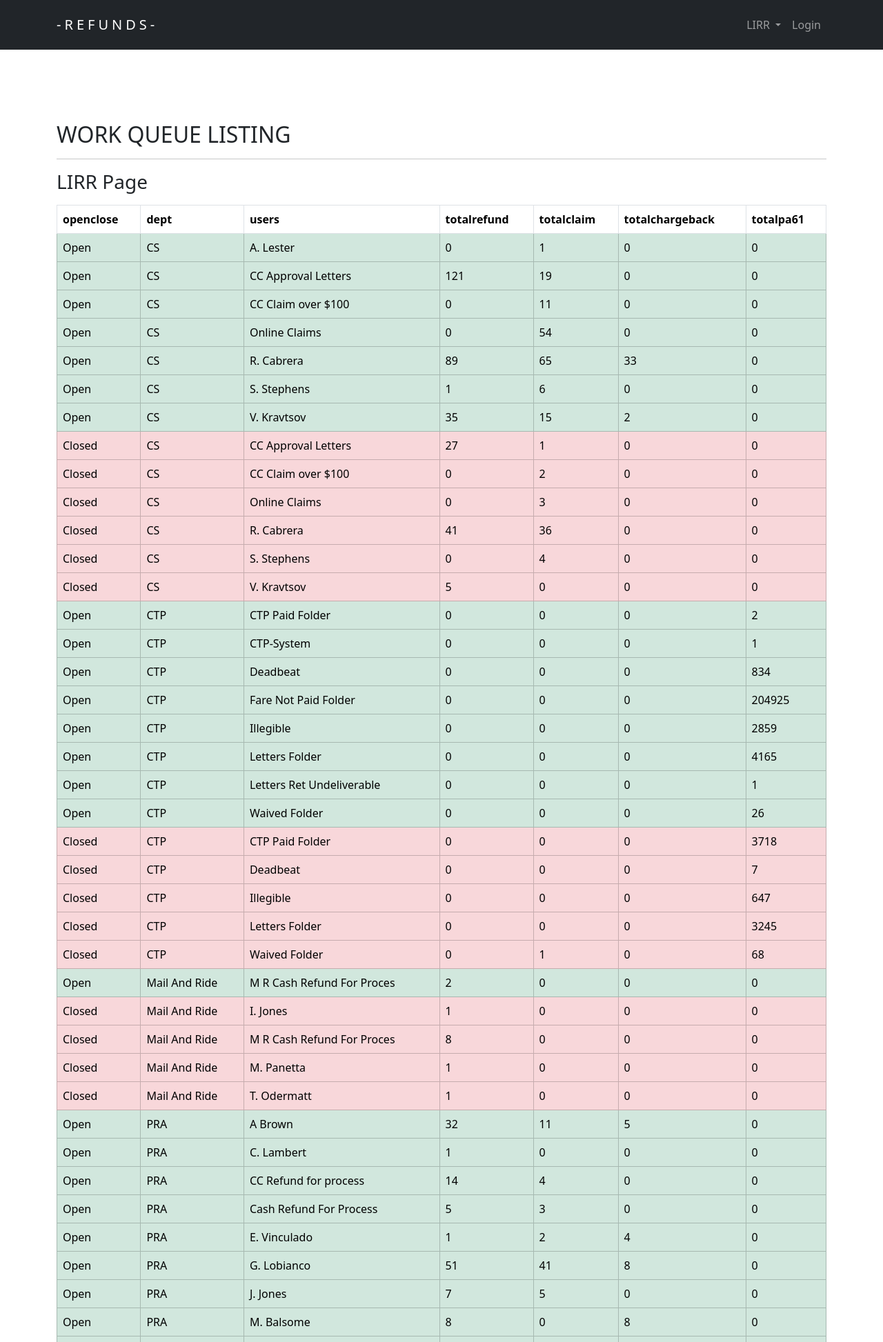
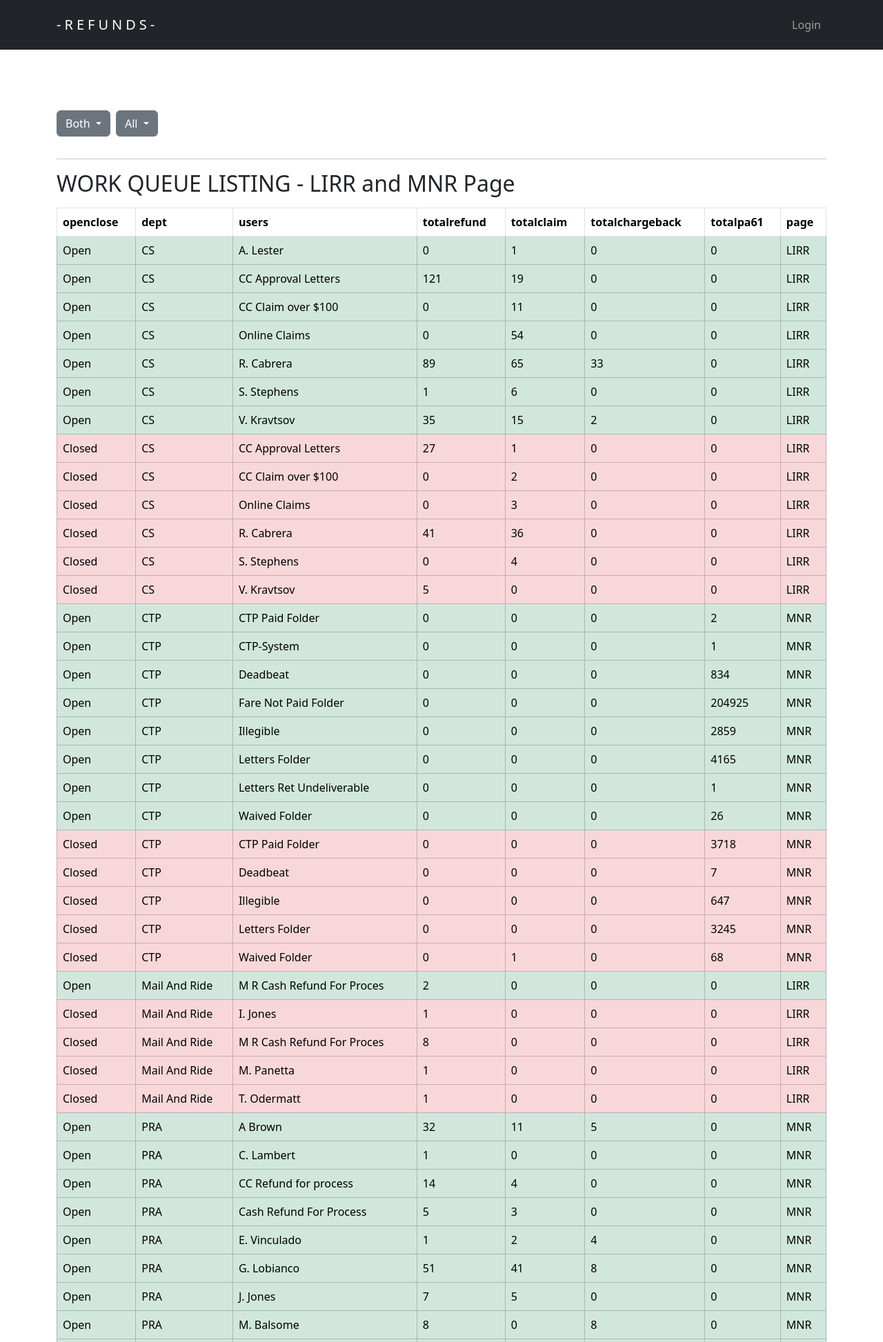
Before and after one commit to yeswanth-fullstack/mta, a Django app: page / in a window 1280 px wide. Shown: the top 1946 px of the page at 69% size. Run offline with Django 5.2, Linux system fonts and the light colour scheme; some libraries are stand-ins or nearby versions.

Commit message:
added dropdown for page and dept selection

```diff
--- a/home/templates/home/index.html
+++ b/home/templates/home/index.html
@@ -1,11 +1,68 @@
 {% extends 'base.html' %} {% block content %}
 <div class="p-3">
   <div class="container">
+    <div class="d-flex gap-2">
+      <div class="dropdown">
+        <button
+          class="btn btn-secondary dropdown-toggle"
+          type="button"
+          id="dropdownMenuButton1"
+          data-bs-toggle="dropdown"
+          aria-haspopup="true"
+          aria-expanded="false"
+        >
+          {{ template_data.selected_page|default:"More" }}
+        </button>
+        <div class="dropdown-menu" aria-labelledby="dropdownMenuButton1">
+          <a class="dropdown-item" href="{% url 'home.index' %}">Both</a>
+          <a class="dropdown-item" href="{% url 'home.lirr' %}">LIRR</a>
+          <a class="dropdown-item" href="{% url 'home.mnr' %}">MNR</a>
+        </div>
+      </div>
+      <div class="dropdown">
+        <button
+          class="btn btn-secondary dropdown-toggle"
+          type="button"
+          id="dropdownMenuButton2"
+          data-bs-toggle="dropdown"
+          aria-haspopup="true"
+          aria-expanded="false"
+        >
+          {{ template_data.selected_sub }}
+        </button>
+        <div class="dropdown-menu" aria-labelledby="dropdownMenuButton2">
+          <a
+            class="dropdown-item"
+            href="{% url 'home.subpage' template_data.selected_page 'All' %}"
+            >All</a
+          >
+          <a
+            class="dropdown-item"
+            href="{% url 'home.subpage' template_data.selected_page 'CTP' %}"
+            >CTP</a
+          >
+          <a
+            class="dropdown-item"
+            href="{% url 'home.subpage' template_data.selected_page 'PRA' %}"
+            >PRA</a
+          >
+          <a
+            class="dropdown-item"
+            href="{% url 'home.subpage' template_data.selected_page 'CS' %}"
+            >CS</a
+          >
+          <a
+            class="dropdown-item"
+            href="{% url 'home.subpage' template_data.selected_page 'MailAndRide' %}"
+            >Mail And Ride</a
+          >
+        </div>
+      </div>
+    </div>
     <div class="row mt-3">
       <div class="col mx-auto mb-3">
-        <h2>WORK QUEUE LISTING</h2>
         <hr />
-        <h3>{{ template_data.title }}</h3>
+        <h2>WORK QUEUE LISTING - {{ template_data.title }}</h2>
         <table class="mt-3 table table-bordered">
           <thead>
             <tr>
@@ -18,6 +75,8 @@
             {% for row in template_data.data %}
             <tr
               class="{% if row.openclose == 'Open' %} table-success {% else %} table-danger {% endif %}"
+              style="cursor: pointer"
+              onclick="window.location.href='{% url 'home.show' forloop.counter0 %}'"
             >
               {% for value in row.values %}
               <td scope="row">{{value}}</td>
--- a/home/urls.py
+++ b/home/urls.py
@@ -3,5 +3,8 @@
 
 urlpatterns = [
     path("", views.home, name="home.index"),
+    path("lirr/", views.lirr, name="home.lirr"),
     path("mnr/", views.mnr, name="home.mnr"),
+    path("<int:id>/", views.show, name="home.show"),
+    path("<slug:page>/<slug:subpage>/", views.subpage, name="home.subpage"),
 ]
--- a/home/views.py
+++ b/home/views.py
@@ -9,6 +9,7 @@
         "totalclaim": 1,
         "totalchargeback": 0,
         "totalpa61": 0,
+        "page": "LIRR",
     },
     {
         "openclose": "Open",
@@ -18,6 +19,7 @@
         "totalclaim": 19,
         "totalchargeback": 0,
         "totalpa61": 0,
+        "page": "LIRR",
     },
     {
         "openclose": "Open",
@@ -27,6 +29,7 @@
         "totalclaim": 11,
         "totalchargeback": 0,
         "totalpa61": 0,
+        "page": "LIRR",
     },
     {
         "openclose": "Open",
@@ -36,6 +39,7 @@
         "totalclaim": 54,
         "totalchargeback": 0,
         "totalpa61": 0,
+        "page": "LIRR",
     },
     {
         "openclose": "Open",
@@ -45,6 +49,7 @@
         "totalclaim": 65,
         "totalchargeback": 33,
         "totalpa61": 0,
+        "page": "LIRR",
     },
     {
         "openclose": "Open",
@@ -54,6 +59,7 @@
         "totalclaim": 6,
         "totalchargeback": 0,
         "totalpa61": 0,
+        "page": "LIRR",
     },
     {
         "openclose": "Open",
@@ -63,6 +69,7 @@
         "totalclaim": 15,
         "totalchargeback": 2,
         "totalpa61": 0,
+        "page": "LIRR",
     },
     {
         "openclose": "Closed",
@@ -72,6 +79,7 @@
         "totalclaim": 1,
         "totalchargeback": 0,
         "totalpa61": 0,
+        "page": "LIRR",
     },
     {
         "openclose": "Closed",
@@ -81,6 +89,7 @@
         "totalclaim": 2,
         "totalchargeback": 0,
         "totalpa61": 0,
+        "page": "LIRR",
     },
     {
         "openclose": "Closed",
@@ -90,6 +99,7 @@
         "totalclaim": 3,
         "totalchargeback": 0,
         "totalpa61": 0,
+        "page": "LIRR",
     },
     {
         "openclose": "Closed",
@@ -99,6 +109,7 @@
         "totalclaim": 36,
         "totalchargeback": 0,
         "totalpa61": 0,
+        "page": "LIRR",
     },
     {
         "openclose": "Closed",
@@ -108,6 +119,7 @@
         "totalclaim": 4,
         "totalchargeback": 0,
         "totalpa61": 0,
+        "page": "LIRR",
     },
     {
         "openclose": "Closed",
@@ -117,6 +129,7 @@
         "totalclaim": 0,
         "totalchargeback": 0,
         "totalpa61": 0,
+        "page": "LIRR",
     },
     {
         "openclose": "Open",
@@ -126,6 +139,7 @@
         "totalclaim": 0,
         "totalchargeback": 0,
         "totalpa61": 2,
+        "page": "MNR",
     },
     {
         "openclose": "Open",
@@ -135,6 +149,7 @@
         "totalclaim": 0,
         "totalchargeback": 0,
         "totalpa61": 1,
+        "page": "MNR",
     },
     {
         "openclose": "Open",
@@ -144,6 +159,7 @@
         "totalclaim": 0,
         "totalchargeback": 0,
         "totalpa61": 834,
+        "page": "MNR",
     },
     {
         "openclose": "Open",
@@ -153,6 +169,7 @@
         "totalclaim": 0,
         "totalchargeback": 0,
         "totalpa61": 204925,
+        "page": "MNR",
     },
     {
         "openclose": "Open",
@@ -162,6 +179,7 @@
         "totalclaim": 0,
         "totalchargeback": 0,
         "totalpa61": 2859,
+        "page": "MNR",
     },
     {
         "openclose": "Open",
@@ -171,6 +189,7 @@
         "totalclaim": 0,
         "totalchargeback": 0,
         "totalpa61": 4165,
+        "page": "MNR",
     },
     {
         "openclose": "Open",
@@ -180,6 +199,7 @@
         "totalclaim": 0,
         "totalchargeback": 0,
         "totalpa61": 1,
+        "page": "MNR",
     },
     {
         "openclose": "Open",
@@ -189,6 +209,7 @@
         "totalclaim": 0,
         "totalchargeback": 0,
         "totalpa61": 26,
+        "page": "MNR",
     },
     {
         "openclose": "Closed",
@@ -198,6 +219,7 @@
         "totalclaim": 0,
         "totalchargeback": 0,
         "totalpa61": 3718,
+        "page": "MNR",
     },
     {
         "openclose": "Closed",
@@ -207,6 +229,7 @@
         "totalclaim": 0,
         "totalchargeback": 0,
         "totalpa61": 7,
+        "page": "MNR",
     },
     {
         "openclose": "Closed",
@@ -216,6 +239,7 @@
         "totalclaim": 0,
         "totalchargeback": 0,
         "totalpa61": 647,
+        "page": "MNR",
     },
     {
         "openclose": "Closed",
@@ -225,6 +249,7 @@
         "totalclaim": 0,
         "totalchargeback": 0,
         "totalpa61": 3245,
+        "page": "MNR",
     },
     {
         "openclose": "Closed",
@@ -234,6 +259,7 @@
         "totalclaim": 1,
         "totalchargeback": 0,
         "totalpa61": 68,
+        "page": "MNR",
     },
     {
         "openclose": "Open",
@@ -243,6 +269,7 @@
         "totalclaim": 0,
         "totalchargeback": 0,
         "totalpa61": 0,
+        "page": "LIRR",
     },
     {
         "openclose": "Closed",
@@ -252,6 +279,7 @@
         "totalclaim": 0,
         "totalchargeback": 0,
         "totalpa61": 0,
+        "page": "LIRR",
     },
     {
         "openclose": "Closed",
@@ -261,6 +289,7 @@
         "totalclaim": 0,
         "totalchargeback": 0,
         "totalpa61": 0,
+        "page": "LIRR",
     },
     {
         "openclose": "Closed",
@@ -270,6 +299,7 @@
         "totalclaim": 0,
         "totalchargeback": 0,
         "totalpa61": 0,
+        "page": "LIRR",
     },
     {
         "openclose": "Closed",
@@ -279,6 +309,7 @@
         "totalclaim": 0,
         "totalchargeback": 0,
         "totalpa61": 0,
+        "page": "LIRR",
     },
     {
         "openclose": "Open",
@@ -288,6 +319,7 @@
         "totalclaim": 11,
         "totalchargeback": 5,
         "totalpa61": 0,
+        "page": "MNR",
     },
     {
         "openclose": "Open",
@@ -297,6 +329,7 @@
         "totalclaim": 0,
         "totalchargeback": 0,
         "totalpa61": 0,
+        "page": "MNR",
     },
     {
         "openclose": "Open",
@@ -306,6 +339,7 @@
         "totalclaim": 4,
         "totalchargeback": 0,
         "totalpa61": 0,
+        "page": "MNR",
     },
     {
         "openclose": "Open",
@@ -315,6 +349,7 @@
         "totalclaim": 3,
         "totalchargeback": 0,
         "totalpa61": 0,
+        "page": "MNR",
     },
     {
         "openclose": "Open",
@@ -324,6 +359,7 @@
         "totalclaim": 2,
         "totalchargeback": 4,
         "totalpa61": 0,
+        "page": "MNR",
     },
     {
         "openclose": "Open",
@@ -333,6 +369,7 @@
         "totalclaim": 41,
         "totalchargeback": 8,
         "totalpa61": 0,
+        "page": "MNR",
     },
     {
         "openclose": "Open",
@@ -342,6 +379,7 @@
         "totalclaim": 5,
         "totalchargeback": 0,
         "totalpa61": 0,
+        "page": "MNR",
     },
     {
         "openclose": "Open",
@@ -351,6 +389,7 @@
         "totalclaim": 0,
         "totalchargeback": 8,
         "totalpa61": 0,
+        "page": "MNR",
     },
     {
         "openclose": "Open",
@@ -360,6 +399,7 @@
         "totalclaim": 4,
         "totalchargeback": 0,
         "totalpa61": 0,
+        "page": "MNR",
     },
     {
         "openclose": "Open",
@@ -369,6 +409,7 @@
         "totalclaim": 2,
         "totalchargeback": 0,
         "totalpa61": 0,
+        "page": "MNR",
     },
     {
         "openclose": "Open",
@@ -378,6 +419,7 @@
         "totalclaim": 0,
         "totalchargeback": 0,
         "totalpa61": 0,
+        "page": "MNR",
     },
     {
         "openclose": "Open",
@@ -387,6 +429,7 @@
         "totalclaim": 0,
         "totalchargeback": 0,
         "totalpa61": 0,
+        "page": "MNR",
     },
     {
         "openclose": "Open",
@@ -396,6 +439,7 @@
         "totalclaim": 1,
         "totalchargeback": 1,
         "totalpa61": 0,
+        "page": "MNR",
     },
     {
         "openclose": "Closed",
@@ -405,6 +449,7 @@
         "totalclaim": 6,
         "totalchargeback": 0,
         "totalpa61": 0,
+        "page": "MNR",
     },
     {
         "openclose": "Closed",
@@ -414,6 +459,7 @@
         "totalclaim": 2,
         "totalchargeback": 0,
         "totalpa61": 0,
+        "page": "MNR",
     },
     {
         "openclose": "Closed",
@@ -423,6 +469,7 @@
         "totalclaim": 7,
         "totalchargeback": 0,
         "totalpa61": 0,
+        "page": "MNR",
     },
     {
         "openclose": "Closed",
@@ -432,6 +479,7 @@
         "totalclaim": 6,
         "totalchargeback": 0,
         "totalpa61": 0,
+        "page": "MNR",
     },
     {
         "openclose": "Closed",
@@ -441,6 +489,7 @@
         "totalclaim": 2,
         "totalchargeback": 0,
         "totalpa61": 0,
+        "page": "MNR",
     },
     {
         "openclose": "Closed",
@@ -450,6 +499,7 @@
         "totalclaim": 1,
         "totalchargeback": 0,
         "totalpa61": 0,
+        "page": "MNR",
     },
     {
         "openclose": "Closed",
@@ -459,6 +509,7 @@
         "totalclaim": 0,
         "totalchargeback": 0,
         "totalpa61": 0,
+        "page": "MNR",
     },
     {
         "openclose": "Closed",
@@ -468,6 +519,7 @@
         "totalclaim": 0,
         "totalchargeback": 0,
         "totalpa61": 0,
+        "page": "MNR",
     },
     {
         "openclose": "Closed",
@@ -477,6 +529,7 @@
         "totalclaim": 0,
         "totalchargeback": 0,
         "totalpa61": 0,
+        "page": "MNR",
     },
 ]
 
@@ -484,9 +537,19 @@
 # Create your views here.
 def home(request):
     template_data = {}
+    template_data["title"] = "LIRR and MNR Page"
+    template_data["selected_page"] = "Both"
+    template_data["selected_sub"] = "All"
+    template_data["data"] = JSON_data
+    return render(request, "home/index.html", {"template_data": template_data})
+
+
+def lirr(request):
+    template_data = {}
     template_data["title"] = "LIRR Page"
     template_data["selected_page"] = "LIRR"
-    template_data["data"] = JSON_data
+    template_data["selected_sub"] = "All"
+    template_data["data"] = list(filter(lambda x: x["page"] == "LIRR", JSON_data))
     return render(request, "home/index.html", {"template_data": template_data})
 
 
@@ -494,4 +557,40 @@
     template_data = {}
     template_data["title"] = "MNR Page"
     template_data["selected_page"] = "MNR"
-    return render(request, "home/mnr.html", {"template_data": template_data})
+    template_data["selected_sub"] = "All"
+    template_data["data"] = list(filter(lambda x: x["page"] == "MNR", JSON_data))
+    return render(request, "home/index.html", {"template_data": template_data})
+
+
+def show(request, id):
+    template_data = {}
+    template_data["title"] = "Show Page"
+    template_data["selected_page"] = "Show"
+    template_data["data"] = JSON_data[id]
+    return render(request, "home/show.html", {"template_data": template_data})
+
+
+def subpage(request, page, subpage):
+    template_data = {}
+    template_data["selected_page"] = page
+    template_data["selected_sub"] = subpage
+    template_data["title"] = "{} - {}".format(page, subpage)
+    if page == "LIRR":
+        filtered_data = list(filter(lambda x: x["page"] == "LIRR", JSON_data))
+    elif page == "MNR":
+        filtered_data = list(filter(lambda x: x["page"] == "MNR", JSON_data))
+    else:
+        filtered_data = JSON_data
+
+    print(subpage)
+
+    if subpage != "All":
+        if subpage == "MailAndRide":
+            filtered_data = list(
+                filter(lambda x: x["dept"] == "Mail And Ride", filtered_data)
+            )
+        else:
+            filtered_data = list(filter(lambda x: x["dept"] == subpage, filtered_data))
+
+    template_data["data"] = filtered_data
+    return render(request, "home/index.html", {"template_data": template_data})
--- a/mta/templates/base.html
+++ b/mta/templates/base.html
@@ -54,7 +54,7 @@
         </button>
         <div class="collapse navbar-collapse" id="navbarNavAltMarkup">
           <div class="navbar-nav ms-auto navbar-ml">
-            <div class="nav-item dropdown">
+            <!-- <div class="nav-item dropdown">
               <a
                 class="nav-link dropdown-toggle"
                 href="#"
@@ -75,7 +75,7 @@
                   <a class="dropdown-item" href="{% url 'home.mnr' %}">MNR</a>
                 </li>
               </ul>
-            </div>
+            </div> -->
             <a class="nav-link" href="#">Login</a>
           </div>
         </div>
```
Also changed, not shown: home/templates/home/show.html (added, +18 -0 lines).
